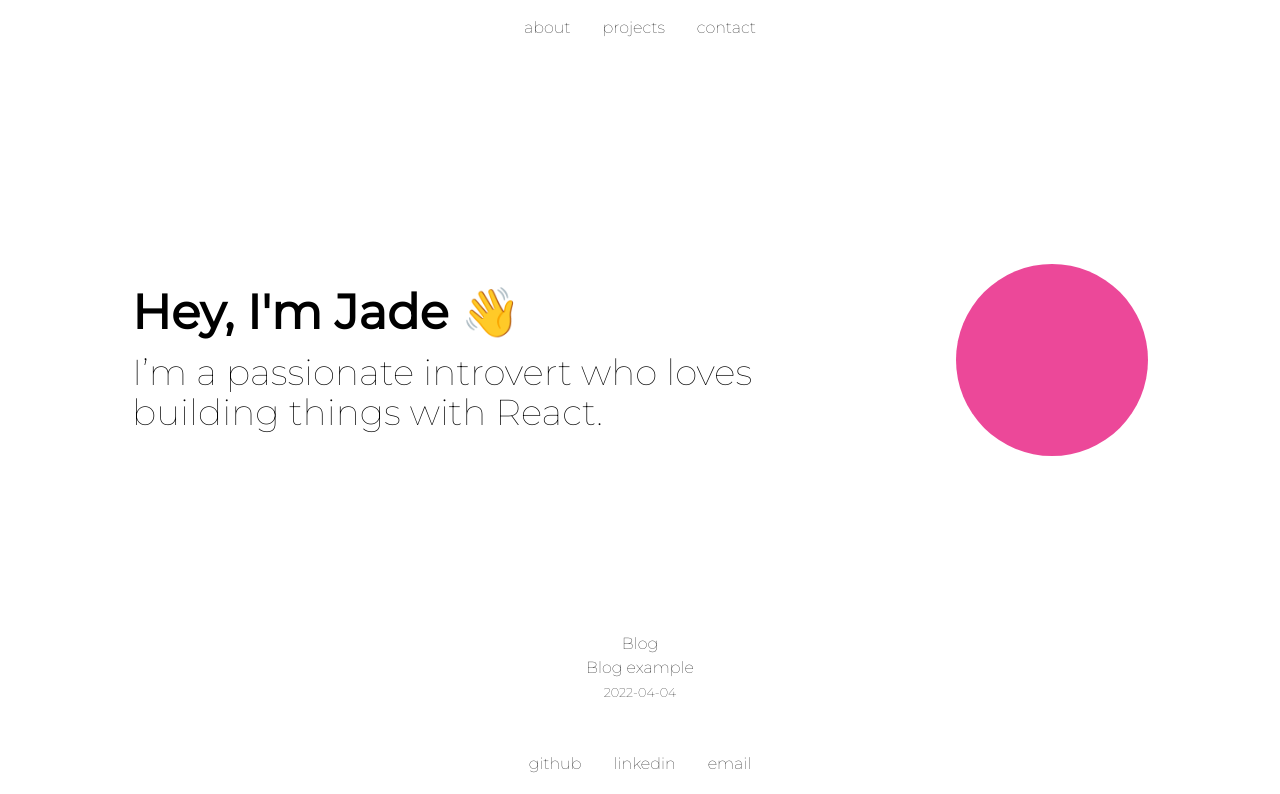
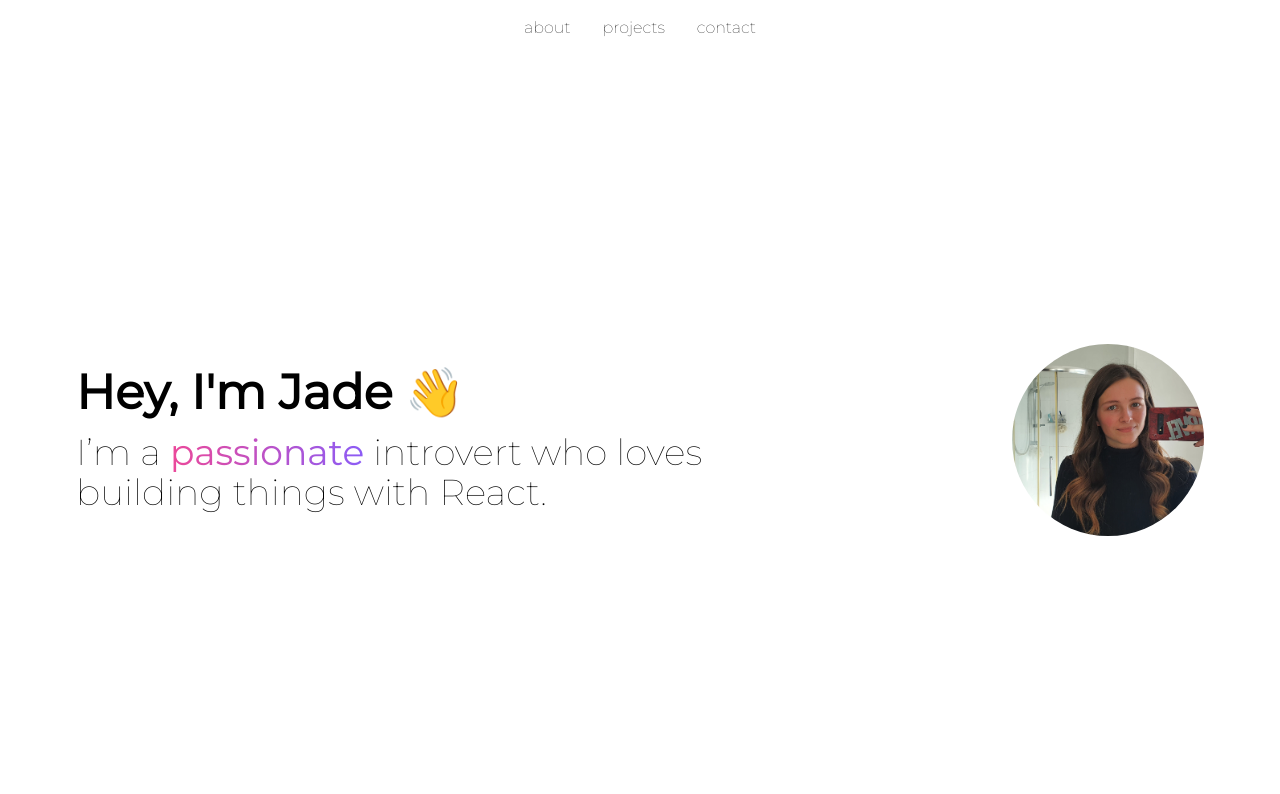
Before and after one commit to jadetrue/website, a Next.js app: page / in a window 1280 px wide. Shown: the top 794 px of the page. Built offline with nearby package versions, Linux system fonts and the light colour scheme.

Commit message:
Updated styles for Home and Layout

```diff
--- a/components/HomeSplash.tsx
+++ b/components/HomeSplash.tsx
@@ -2,15 +2,18 @@ import React from "react";
 
 const HomeSplash = () => {
     return (
-        <div className="container my-24 flex h-full flex-col-reverse justify-evenly py-8 md:my-36 md:flex-row md:items-center">
+        <div className="container my-24 flex h-full flex-col-reverse justify-between py-8 md:my-56 md:flex-row md:items-center">
             <div className="mt-8 max-w-3xl px-3 text-left md:mt-0">
                 <h1 className="mb-4 text-5xl font-bold">Hey, I'm Jade 👋</h1>
                 <h2 className="text-4xl">
-                    I’m a passionate introvert who loves building things with
-                    React.
+                    I’m a{" "}
+                    <span className="bg-gradient-to-r from-pink-500 to-violet-500 bg-clip-text font-normal text-transparent">
+                        passionate
+                    </span>{" "}
+                    introvert who loves building things with React.
                 </h2>
             </div>
-            <div className="mx-3 h-48 w-48 rounded-full bg-pink-500"></div>
+            <div className="mx-3 h-48 w-48 rounded-full bg-pink-500 bg-[url('/images/me.jpeg')] bg-cover bg-center" />
         </div>
     );
 };
--- a/components/Layout.tsx
+++ b/components/Layout.tsx
@@ -6,7 +6,7 @@ const Layout: React.FC = ({children}) => {
         <>
             <div className="min-h-screen md:min-h-full">
                 <Naivgation />
-                <main className="flex flex-col justify-center text-center m-auto max-w-6xl py-8">
+                <main className="m-auto flex max-w-6xl flex-col justify-center py-8 text-center">
                     {children}
                 </main>
             </div>
```
